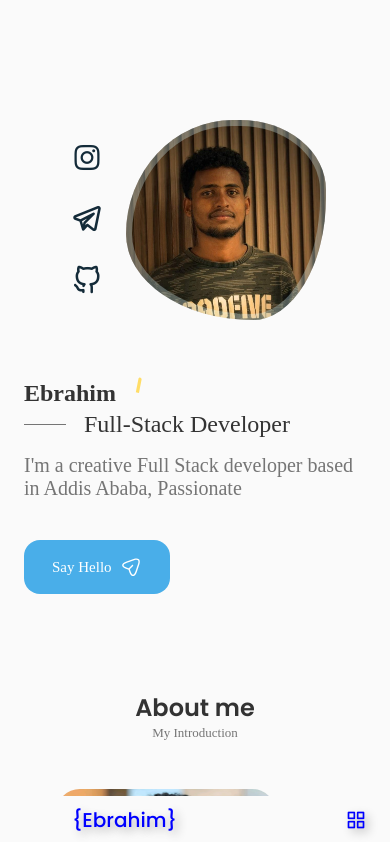
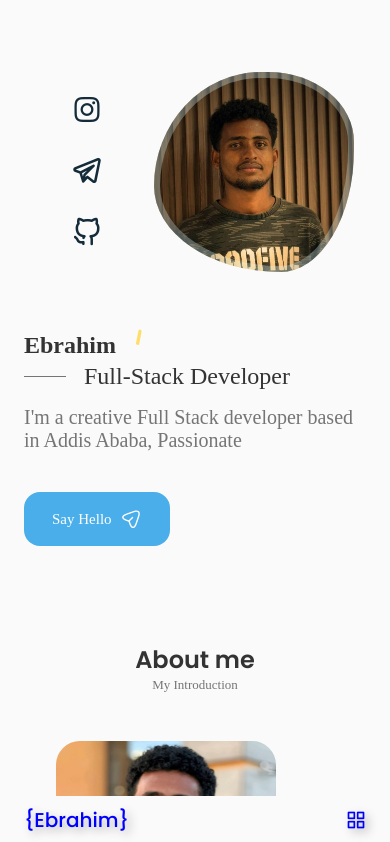
Before and after one commit to ebrahimnigus/My-portfolio, a React (Vite) app: page / in a window 390 px wide. Shown: the top 842 px of the page. Built offline with nearby package versions, Linux system fonts and the light colour scheme; a web font is replaced by a local one.

Commit message:
update responsiveness

```diff
--- a/src/Components/Header/Header.css
+++ b/src/Components/Header/Header.css
@@ -117,6 +117,12 @@
     column-gap: 1.5rem;
   }
 }
+@media screen and (max-width: 768px) {
+  .home__name{
+    margin-left: -3rem;
+  }
+}
+
 /* For small devices */
 @media screen and (max-width: 350px){
   .nav__menu{
--- a/src/Components/Home/Home.css
+++ b/src/Components/Home/Home.css
@@ -148,6 +148,9 @@
     .home__content {
         grid-template-columns: 0.5fr 3fr;
         padding-top: 3.5rem;
+        column-gap: 3rem;
+        margin-top: -3rem;
+
     }
     .home__img {
         order: initial;
```
